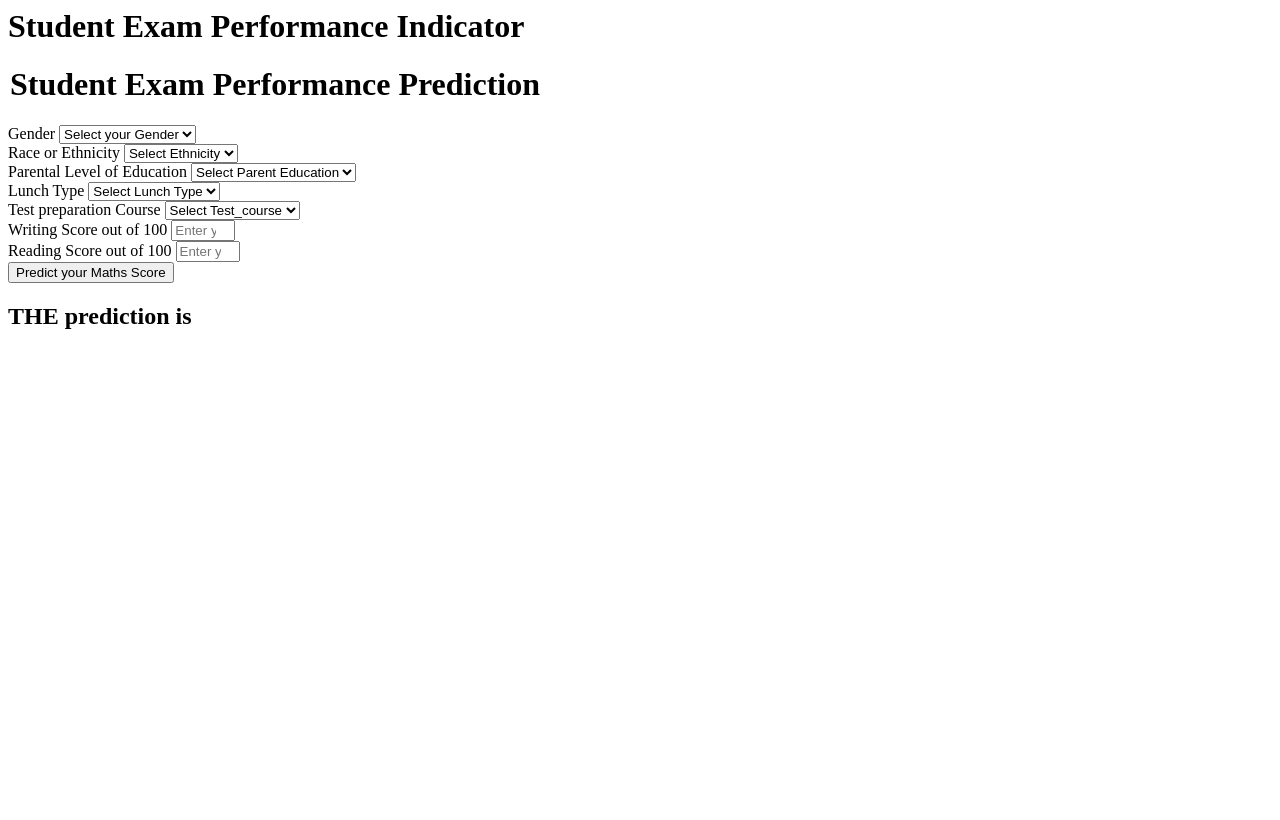
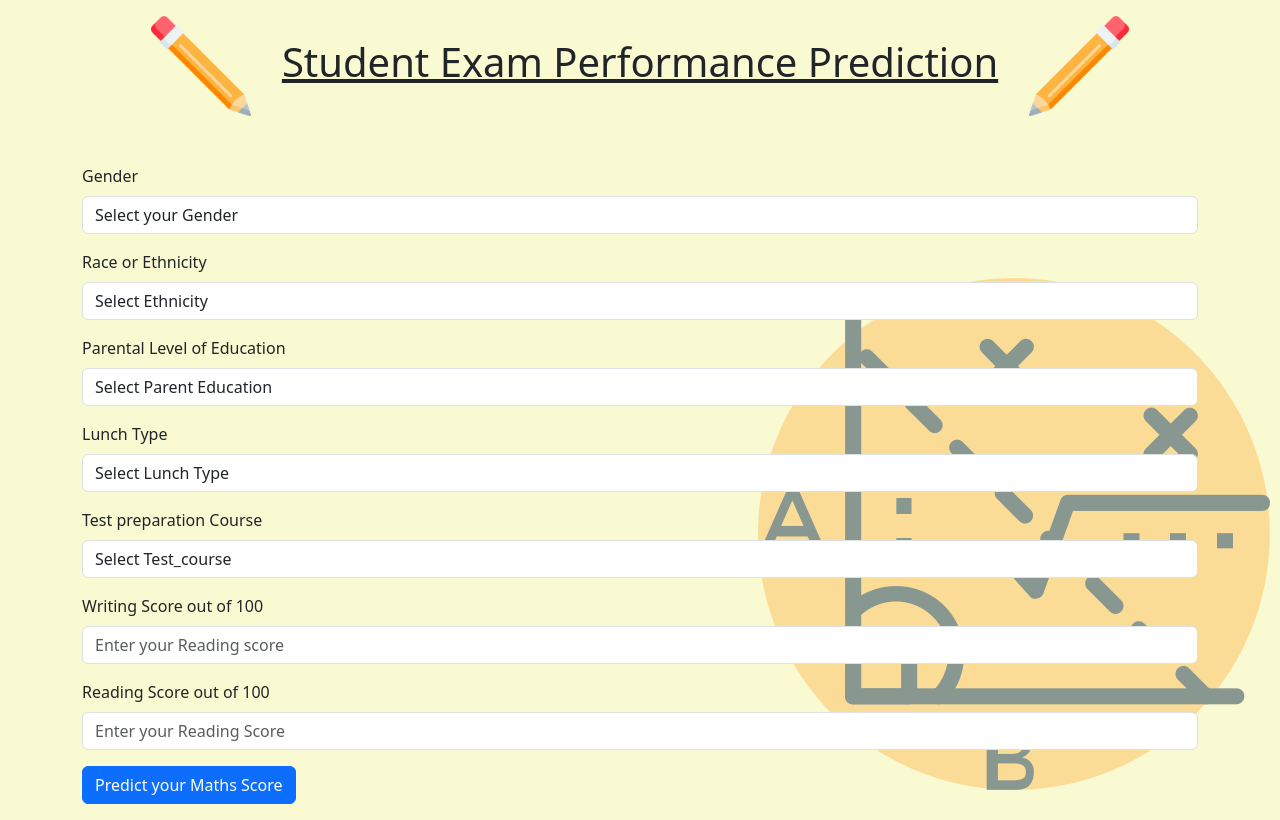
Before and after one commit to kunGup/ml-project, a Flask app: page /predictdata in a window 1280 px wide. Before the commit the page ends 329 px from the top, so only its background shows below. Run offline with Flask 3, Linux system fonts and the light colour scheme.

Commit message:
feat: styled the website page

```diff
--- a/app.py
+++ b/app.py
@@ -9,6 +9,8 @@ from src.pipeline.predict_pipeline import CustomData,PredictPipeline
 application=Flask(__name__)
 
 app=application
+
+app.static_folder = 'static'
 
 ## Route for a home page
 
--- a/templates/home.html
+++ b/templates/home.html
@@ -1,12 +1,23 @@
 <html>
-<body>
+
+<head>
+    <meta charset="UTF-8">
+    <meta name="viewport" content="width=device-width, initial-scale=1.0">
+    <title>Student Exam Performance Prediction</title>
+    <meta name="description" content="This site gives the predicted maths score based on different values input by the user below">
+    <meta name="author" content="Kunal Gupta @kunGup">
+    <link href="https://cdn.jsdelivr.net/npm/bootstrap@5.3.3/dist/css/bootstrap.min.css" rel="stylesheet" integrity="sha384-QWTKZyjpPEjISv5WaRU9OFeRpok6YctnYmDr5pNlyT2bRjXh0JMhjY6hW+ALEwIH" crossorigin="anonymous">
+</head>
+
+<body style="background-color: lightgoldenrodyellow;">
     <div class="login">
-       <h1>Student Exam Performance Indicator</h1>
-
+        <div class="container">
+            <h1 class="mb-5 mt-3 text-center">
+                <img src="{{ url_for('static', filename='pencil.png') }}" style="width: 100px; height: auto; margin-right: 20px; transform: rotateY(180deg);" >
+                <ins>Student Exam Performance Prediction</ins>
+                <img src="{{ url_for('static', filename='pencil.png') }}" style="width: 100px; height: auto; margin-left: 20px;">
+            </h1>
             <form action="{{ url_for('predict_datapoint')}}" method="post">
-        <h1>
-            <legend>Student Exam Performance Prediction</legend>
-        </h1>
                 <div class="mb-3">
                     <label class="form-label">Gender</label>
                     <select class="form-control" name="gender" placeholder="Enter you Gender" required>
@@ -42,8 +53,8 @@
                 </div>
                 <div class="mb-3">
                     <label class="form-label">Parental Level of Education</label>
-            <select class="form-control" name="parental_level_of_education"
-                placeholder="Enter you Parent Education" required>
+                    <select class="form-control" name="parental_level_of_education" placeholder="Enter you Parent Education"
+                        required>
                         <option class="placeholder" selected disabled value="">Select Parent Education</option>
                         <option value="associate's degree">
                             associate's degree
@@ -79,8 +90,7 @@
                 </div>
                 <div class="mb-3">
                     <label class="form-label">Test preparation Course</label>
-            <select class="form-control" name="test_preparation_course" placeholder="Enter you Course"
-                required>
+                    <select class="form-control" name="test_preparation_course" placeholder="Enter you Course" required>
                         <option class="placeholder" selected disabled value="">Select Test_course</option>
                         <option value="none">
                             None
@@ -92,20 +102,26 @@
                 </div>
                 <div class="mb-3">
                     <label class="form-label">Writing Score out of 100</label>
-            <input class="form-control" type="number" name="reading_score"
-                placeholder="Enter your Reading score" min='0' max='100' />
+                    <input class="form-control" type="number" name="reading_score" placeholder="Enter your Reading score"
+                        min='0' max='100' />
                 </div>
                 <div class="mb-3">
                     <label class="form-label">Reading Score out of 100</label>
-            <input class="form-control" type="number" name="writing_score"
-                placeholder="Enter your Reading Score" min='0' max='100' />
+                    <input class="form-control" type="number" name="writing_score" placeholder="Enter your Reading Score"
+                        min='0' max='100' />
                 </div>
-        <div class="mb-3">
+                <div class="mb-3 ">
                     <input class="btn btn-primary" type="submit" value="Predict your Maths Score" required />
                 </div>
             </form>
-    <h2>
-       THE  prediction is {{results}}
+            {% if results %}
+            <h2 class="text-center">
+                THE prediction is <ins>{{ results }}</ins>
             </h2>
+            {% endif %}
+        </div>
+        <img src="{{ url_for('static', filename='maths.png') }}" style="position: absolute; right: 10; bottom: 10; z-index: -10; opacity: 50%;">
+            <script src="https://cdn.jsdelivr.net/npm/bootstrap@5.3.3/dist/js/bootstrap.bundle.min.js" integrity="sha384-YvpcrYf0tY3lHB60NNkmXc5s9fDVZLESaAA55NDzOxhy9GkcIdslK1eN7N6jIeHz" crossorigin="anonymous"></script>
         <body>
+
 </html>
```
Also changed, not shown: static/maths.png (added), static/pencil.png (added). Lines whose indentation alone changed are shown as unchanged.
